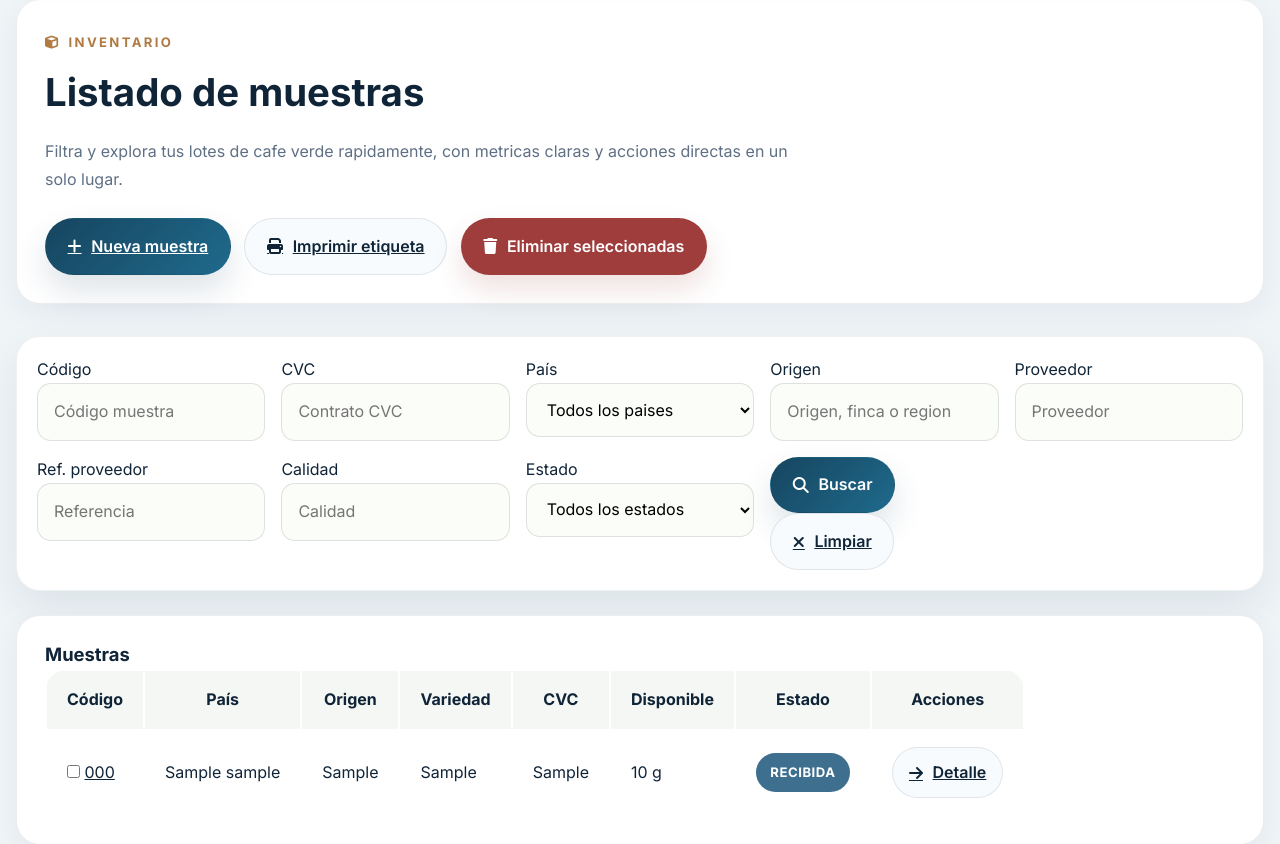
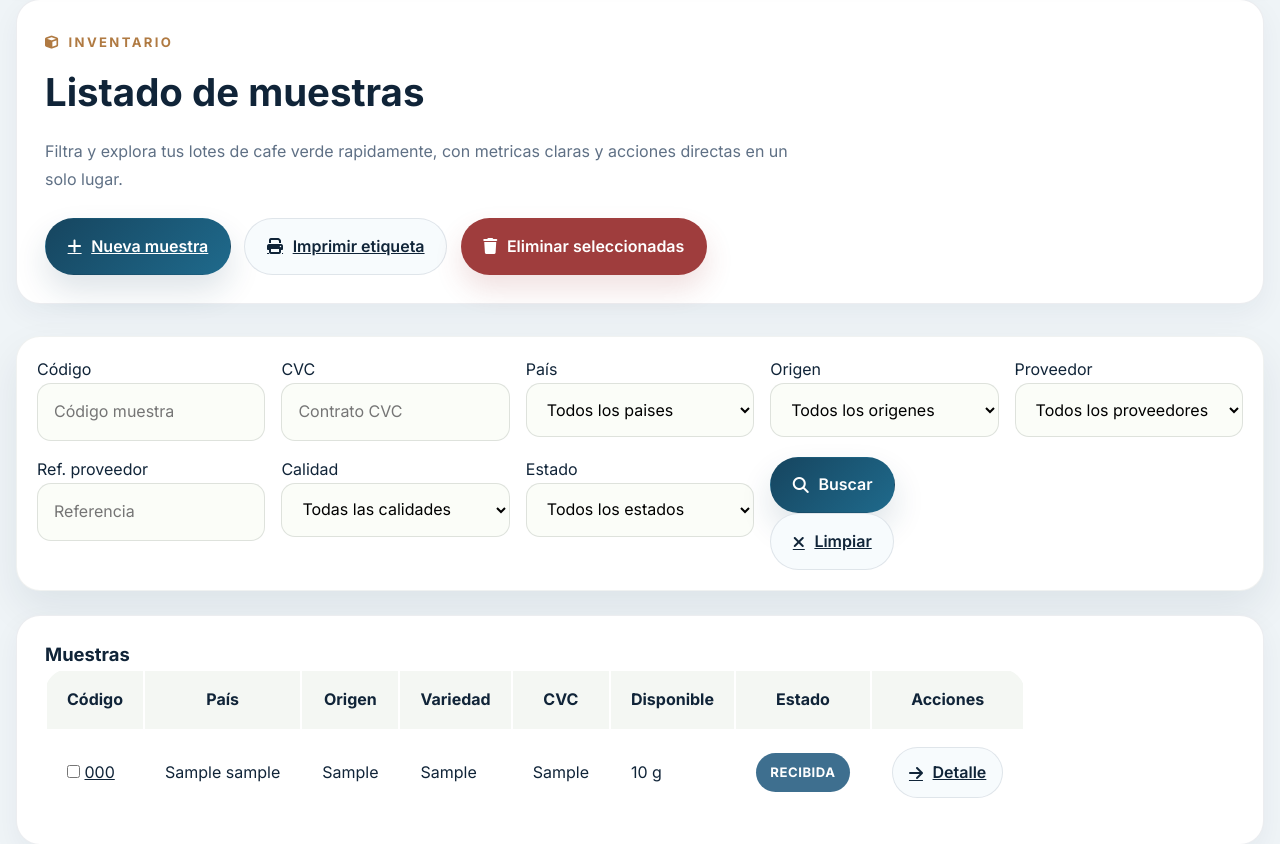
Before and after one commit to jlozano-arch/Gestion-Muestras-Verde, a FastAPI app: page /samples in a window 1280 px wide. Shown: the part 117-961 px from the top of the page. Run offline with FastAPI, Linux system fonts and the light colour scheme; tables that the repository leaves empty hold one stand-in row (values such as "Sample post").

Commit message:
Make sample filters data-driven

```diff
--- a/app/main.py
+++ b/app/main.py
@@ -127,6 +127,28 @@ def display_value(value, default="-"):
     if not text or text.lower() in {"none", "null", "nan", "-"}:
         return default
     return text
+
+
+def _data_option_label(value) -> str:
+    label = display_value(value, "")
+    if not label:
+        return ""
+    return re.sub(r"\s+", " ", label).strip()
+
+
+def _sample_field_options(db: Session, field_name: str) -> list[dict]:
+    seen = {}
+    for (value,) in db.query(getattr(Sample, field_name)).distinct().all():
+        label = _data_option_label(value)
+        if not label:
+            continue
+        key = _normalize_origin_key(label)
+        if key and key not in seen:
+            seen[key] = label
+    return [
+        {"value": label, "label": label}
+        for label in sorted(seen.values(), key=lambda value: _normalize_origin_key(value))
+    ]
 
 
 def _origin_country_candidate(origin) -> str:
@@ -383,6 +405,9 @@ async def list_samples(
         "request": request,
         "samples": samples,
         "country_options": _sample_country_options(db),
+        "provider_options": _sample_field_options(db, "producer"),
+        "quality_options": _sample_field_options(db, "quality"),
+        "origin_options": _sample_field_options(db, "origin"),
         "statuses": [{"value": s.value, "label": status_label(s.value)} for s in SampleStatus],
         "message": message,
         "filters": {
--- a/app/templates/samples.html
+++ b/app/templates/samples.html
@@ -43,11 +43,21 @@
         </div>
         <div>
             <label>Origen</label>
-            <input type="search" name="origin" value="{{ filters.origin if filters else '' }}" placeholder="Origen, finca o region">
+            <select name="origin">
+                <option value="">Todos los origenes</option>
+                {% for origin in origin_options %}
+                    <option value="{{ origin.value }}" {% if filters and filters.origin == origin.value %}selected{% endif %}>{{ origin.label }}</option>
+                {% endfor %}
+            </select>
         </div>
         <div>
             <label>Proveedor</label>
-            <input type="search" name="producer" value="{{ filters.producer if filters else '' }}" placeholder="Proveedor">
+            <select name="producer">
+                <option value="">Todos los proveedores</option>
+                {% for provider in provider_options %}
+                    <option value="{{ provider.value }}" {% if filters and filters.producer == provider.value %}selected{% endif %}>{{ provider.label }}</option>
+                {% endfor %}
+            </select>
         </div>
         <div>
             <label>Ref. proveedor</label>
@@ -55,7 +65,12 @@
         </div>
         <div>
             <label>Calidad</label>
-            <input type="search" name="quality" value="{{ filters.quality if filters else '' }}" placeholder="Calidad">
+            <select name="quality">
+                <option value="">Todas las calidades</option>
+                {% for quality in quality_options %}
+                    <option value="{{ quality.value }}" {% if filters and filters.quality == quality.value %}selected{% endif %}>{{ quality.label }}</option>
+                {% endfor %}
+            </select>
         </div>
         <div>
             <label>Estado</label>
```
